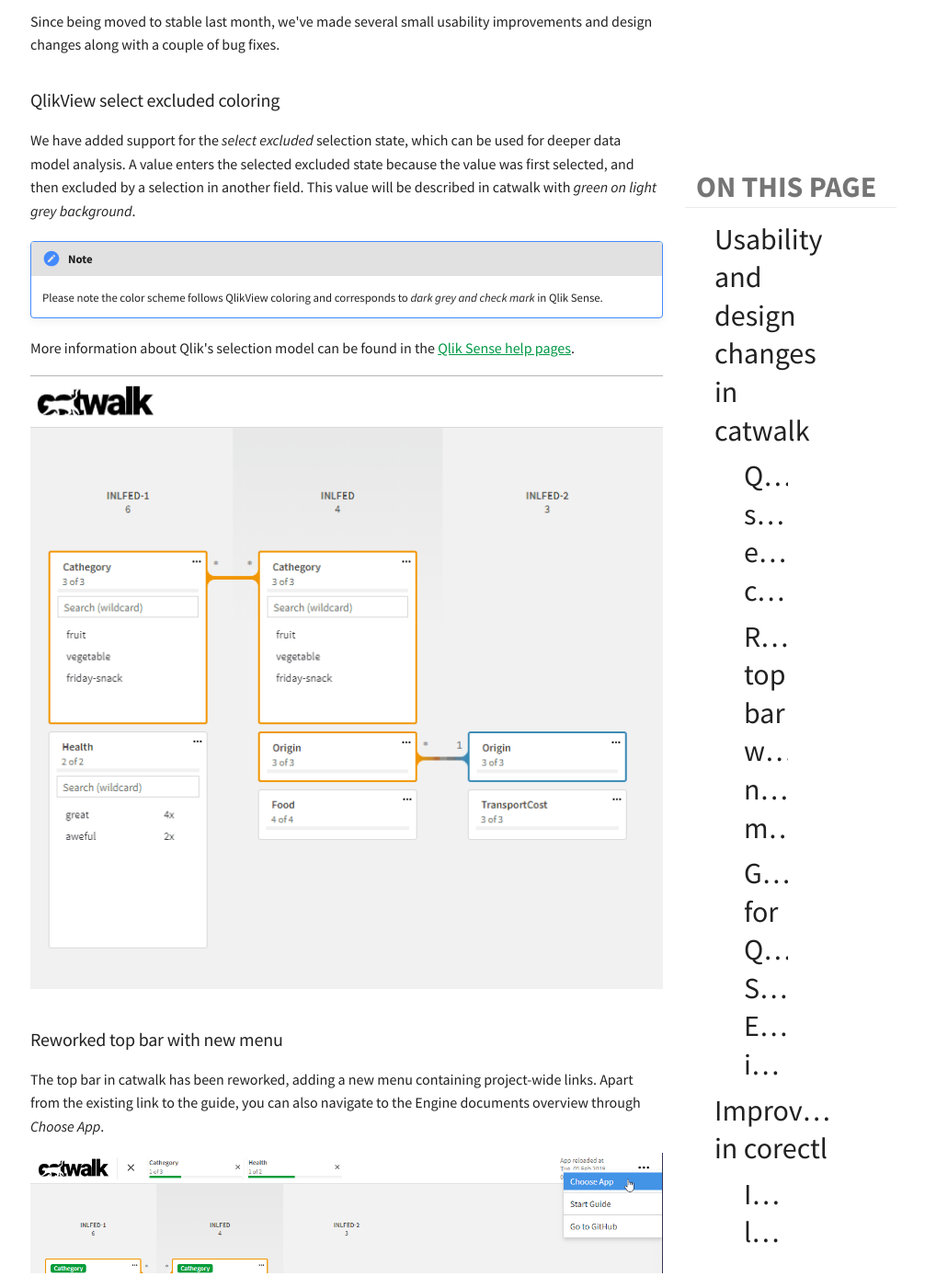
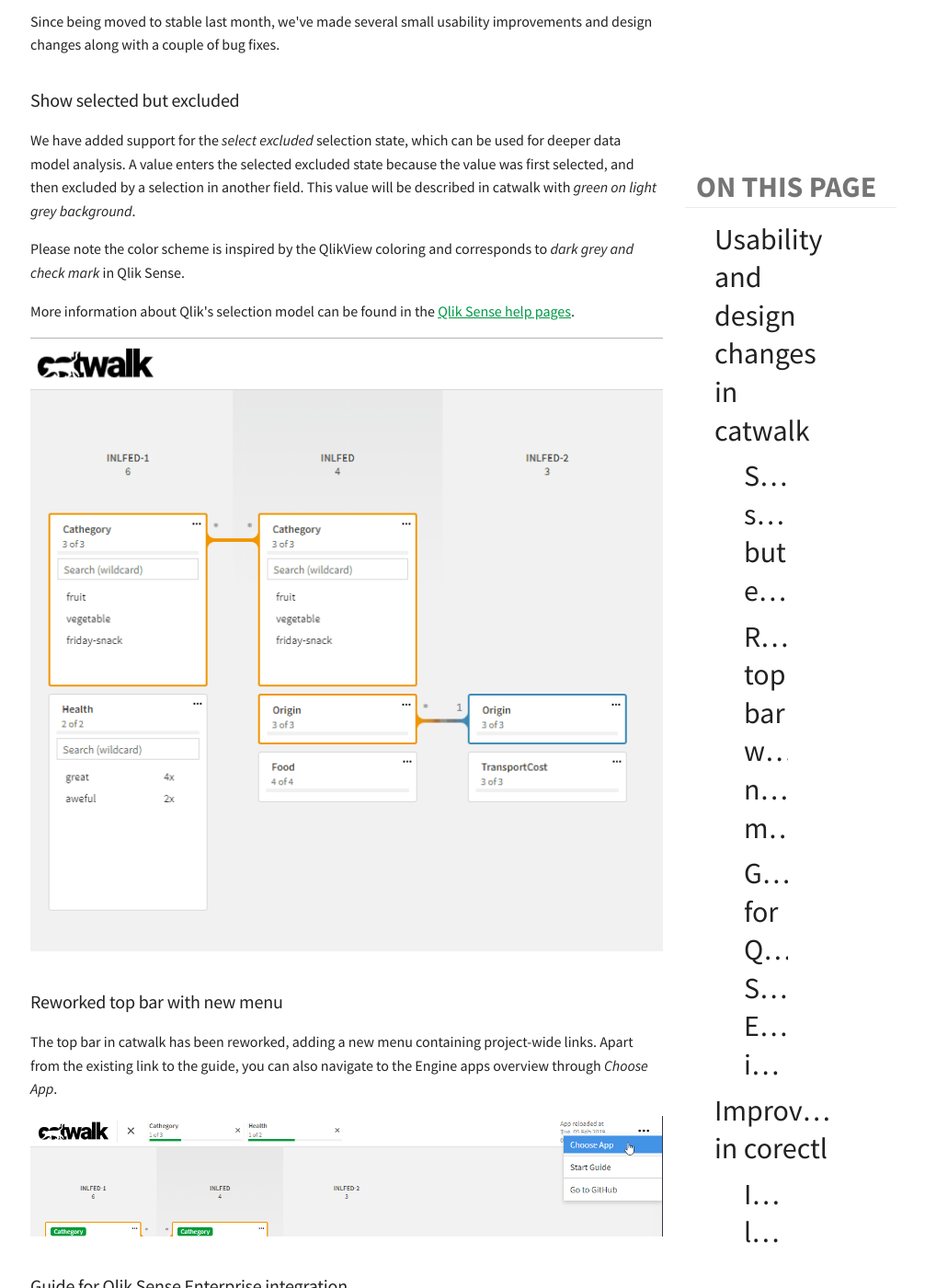
Before and after one commit to qlik-oss/core-website, an MkDocs documentation site: the page built from docs/updates/2019-02.md, in a window 1280 px wide and 1400 px high, scrolled down 445 px. Shown: the whole window at 92% size, without its empty margins (263-1269 px from the left). Built offline with MkDocs 1.6.1 and Material for MkDocs 9.7.7, drawn with Linux system fonts in a browser that asks for light colours; nearby versions of some CDN libraries; library files that are not in the unit come from our copies; comment, search, counter and statistics services are not loaded; some of the changed text lies outside the part shown.

Commit message:
Final review comments

```diff
--- a/docs/updates/2019-02.md
+++ b/docs/updates/2019-02.md
@@ -8,15 +8,14 @@
 Since being moved to stable last month, we've made several small usability improvements and design changes along with a
 couple of bug fixes.
 
-### QlikView select excluded coloring
+### Show selected but excluded
 
 We have added support for the *select excluded* selection state, which can be used for deeper data model analysis. A
 value enters the selected excluded state because the value was first selected, and then excluded by a selection in
 another field. This value will be described in catwalk with *green on light grey background*.
 
-!!! Note
-    Please note the color scheme follows QlikView coloring and corresponds to *dark grey and check mark* in Qlik
-    Sense.
+Please note the color scheme is inspired by the QlikView coloring and corresponds to *dark grey and check mark* in Qlik
+Sense.
 
 More information about Qlik's selection model can be found in the
 [Qlik Sense help pages](https://help.qlik.com/en-US/sense/Subsystems/Hub/Content/Sense_Hub/Selections/associative-selection-model.htm).
@@ -26,14 +25,14 @@
 ### Reworked top bar with new menu
 
 The top bar in catwalk has been reworked, adding a new menu containing project-wide links. Apart from the existing link
-to the guide, you can also navigate to the Engine documents overview through *Choose App*.
+to the guide, you can also navigate to the Engine apps overview through *Choose App*.
 
 ![screenshot](../images/catwalk-top-bar.png)
 
 ### Guide for Qlik Sense Enterprise integration
 
 Since a lot of our users come from a Qlik Sense background, we have created a
-[guide](https://github.com/qlik-oss/catwalk#qlik-sense-enterprise) which describes how to open documents from Qlik Sense
+[how-to](https://github.com/qlik-oss/catwalk#qlik-sense-enterprise) which describes how to open apps from Qlik Sense
 Enterprise in catwalk.
 
 When the catwalk URL is white-listed in your deployment, you can also use our Qlik Sense extension to quickly open the
```
